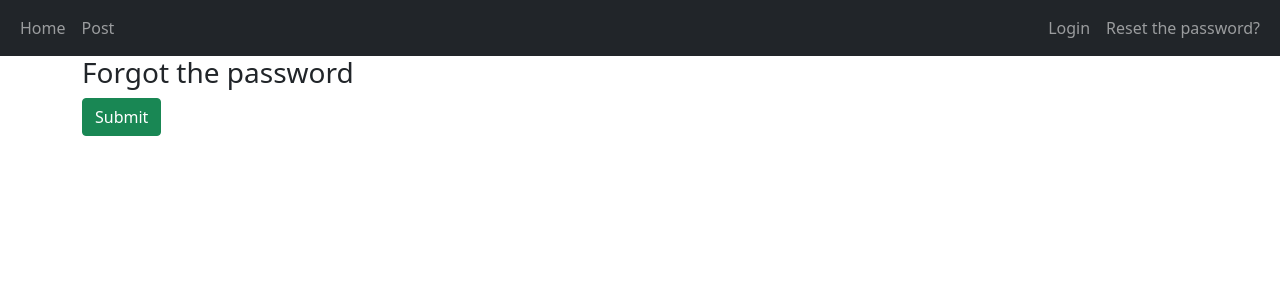
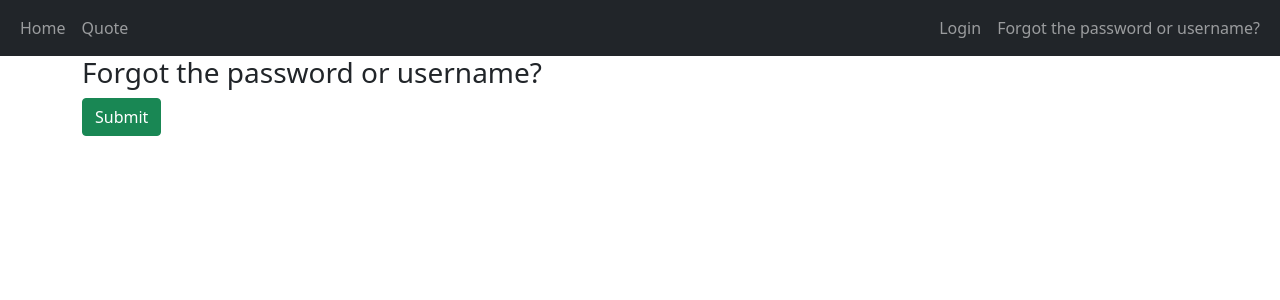
Before and after one commit to S0me2/DJANGO_authentication_system, a Django app: page /test-template/ in a window 1280 px wide. Shown: the top 300 px of the page. Run offline with Django 5.2, Linux system fonts and the light colour scheme; some libraries are stand-ins or nearby versions.

Commit message:
Password_form

```diff
--- a/TimLogin/TimLogin/settings.py
+++ b/TimLogin/TimLogin/settings.py
@@ -19,6 +19,7 @@
 EMAIL_USE_TLS = True
 EMAIL_HOST_USER = 'vlad.vladislavov.2001@mail.ru'
 EMAIL_HOST_PASSWORD = 'VsAFsjZxzqYmY5fJ0sPR'
+DEFAULT_FROM_EMAIL = 'vlad.vladislavov.2001@mail.ru'
 
 
 # Build paths inside the project like this: BASE_DIR / 'subdir'.
--- a/TimLogin/main/templates/main/base.html
+++ b/TimLogin/main/templates/main/base.html
@@ -20,7 +20,7 @@
                         <a class="nav-link" href="/home">Home</a>
                     </li>
                     <li class="nav-item">
-                        <a class="nav-link" href="/create-post">Post</a>
+                        <a class="nav-link" href="/create-quote">Quote</a>
                     </li>
                 </ul>
             </div>
@@ -37,7 +37,7 @@
                         </li>
                         <li class="nav-item">
                             <!-- here the name of link is used -->
-                            <a class="nav-link" href="{% url 'password_reset' %}">Reset the password?</a>
+                            <a class="nav-link" href="{% url 'password_reset' %}">Forgot the password or username?</a>
                         </li>
                     {% endif %}
                 </ul>
--- a/TimLogin/main/templates/registration/password_reset.html
+++ b/TimLogin/main/templates/registration/password_reset.html
@@ -5,7 +5,7 @@
 {% endblock %}
 
 {% block content %}
-    <h3>Forgot the password</h3>
+    <h3>Forgot the password or username?</h3>
     <form method="POST">
         {% csrf_token %}
         {{ form.as_p }}
```
Also changed, not shown: TimLogin/db.sqlite3.
